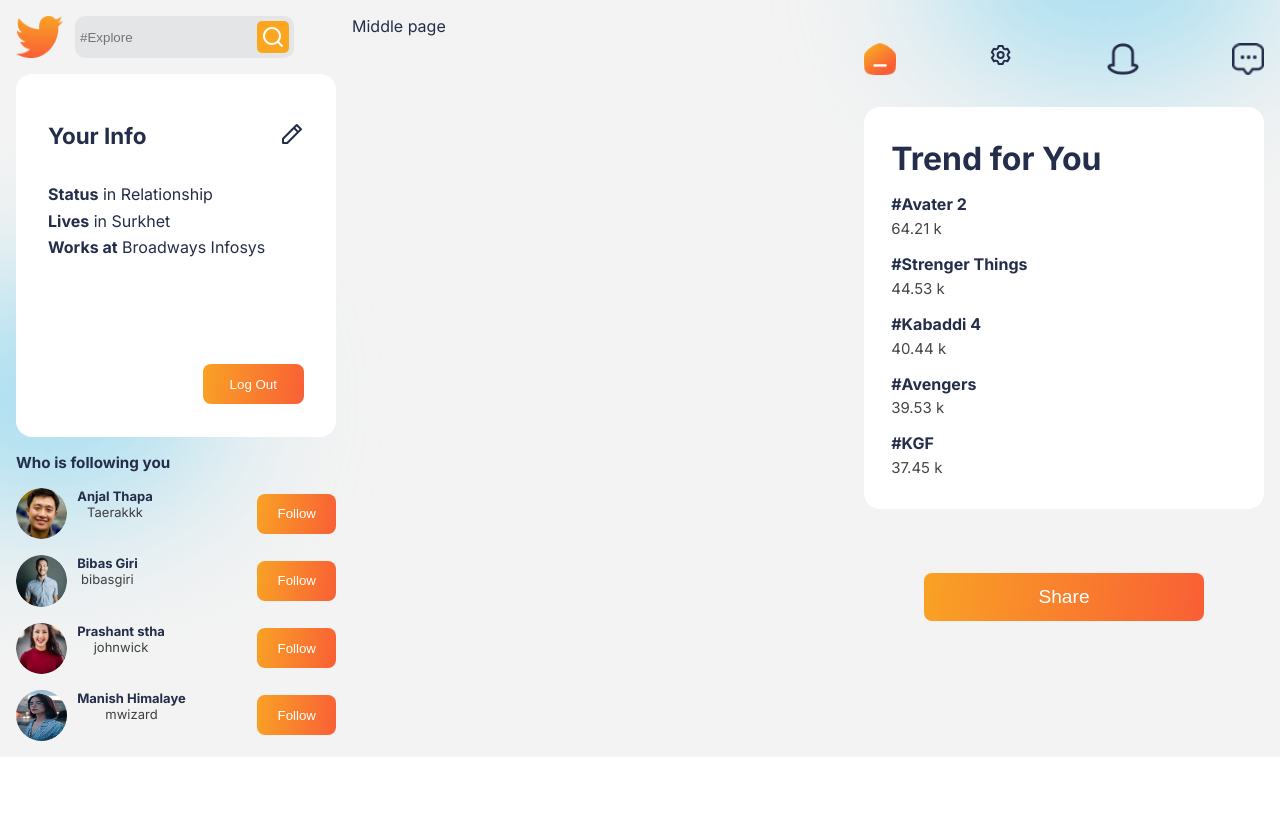
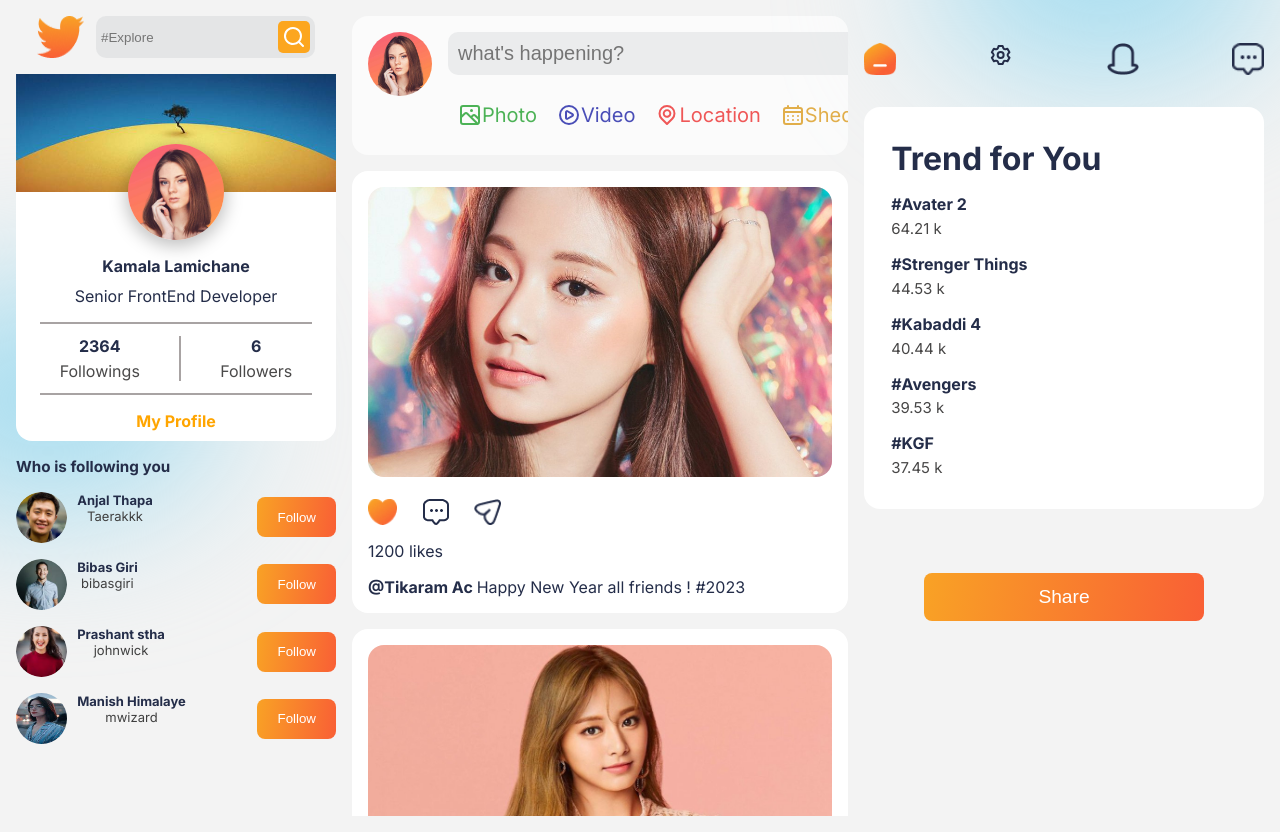
Before and after one commit to tikaramac19/SocialMedia, a React (Create React App) app: page / in a window 1280 px wide. Before the commit the page ends 800 px from the top, so only its background shows below. Built offline with nearby package versions, Linux system fonts and the light colour scheme.

Commit message:
define route for different pages

```diff
--- a/src/App.js
+++ b/src/App.js
@@ -1,3 +1,4 @@
+import { BrowserRouter, Routes, Route } from 'react-router-dom';
 import './App.css';
 import Home from './pages/Home/Home';
 import Profile from './pages/Profile/Profile';
@@ -7,9 +8,16 @@
       <div className="blur" style={{top:'-18%', right:'0'}}></div>
       <div className="blur" style={{top: '36%', left: '-8rem'}}></div>
 
-      {/* <Home /> */}
+      {/* <Home />
 
-      <Profile />
+      <Profile /> */}
+
+      <BrowserRouter>
+          <Routes>
+            <Route path='/' element ={<Home />}/>
+            <Route path='/profile' element ={<Profile />} />
+          </Routes>
+      </BrowserRouter>
 
     </div>
   );
```
